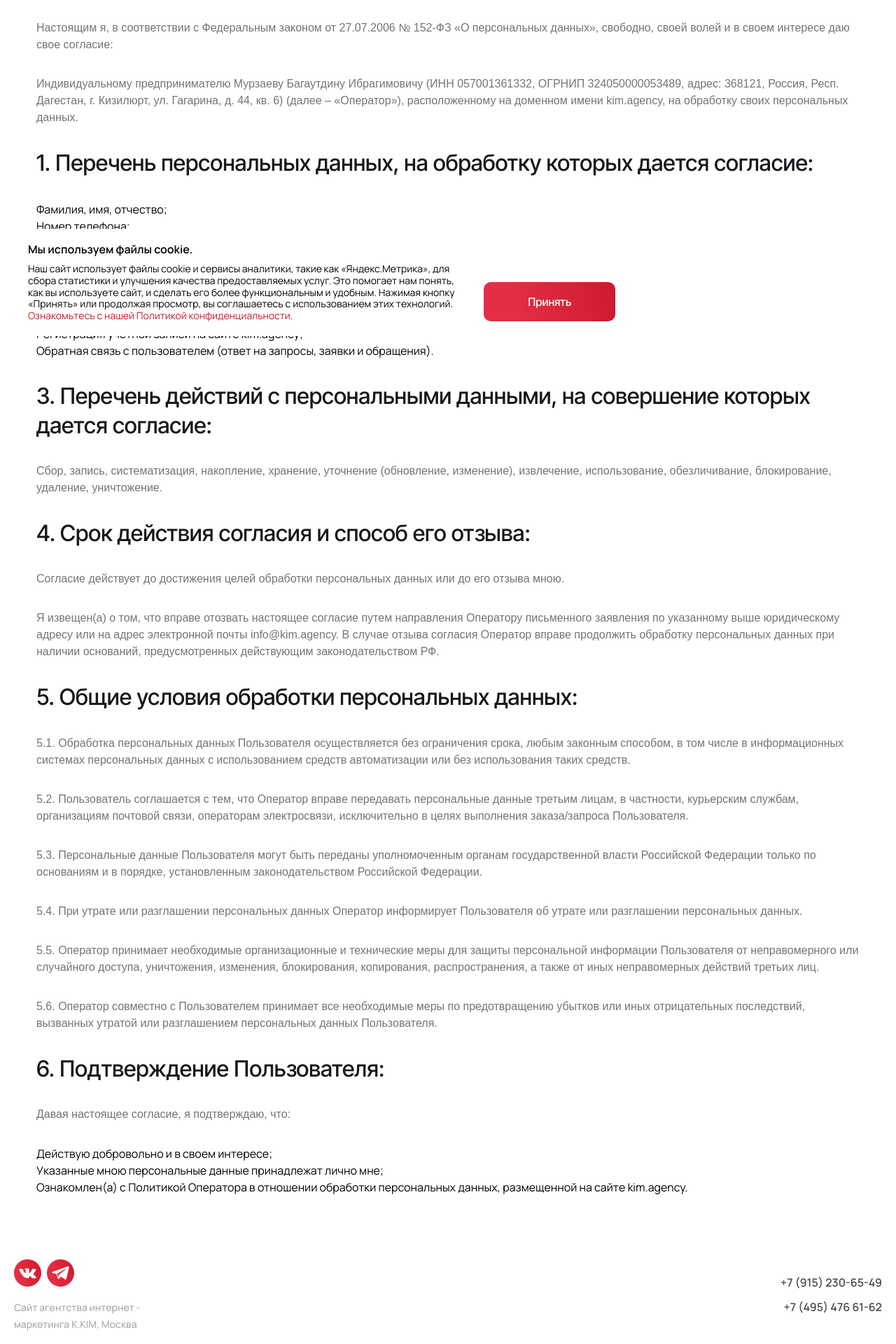
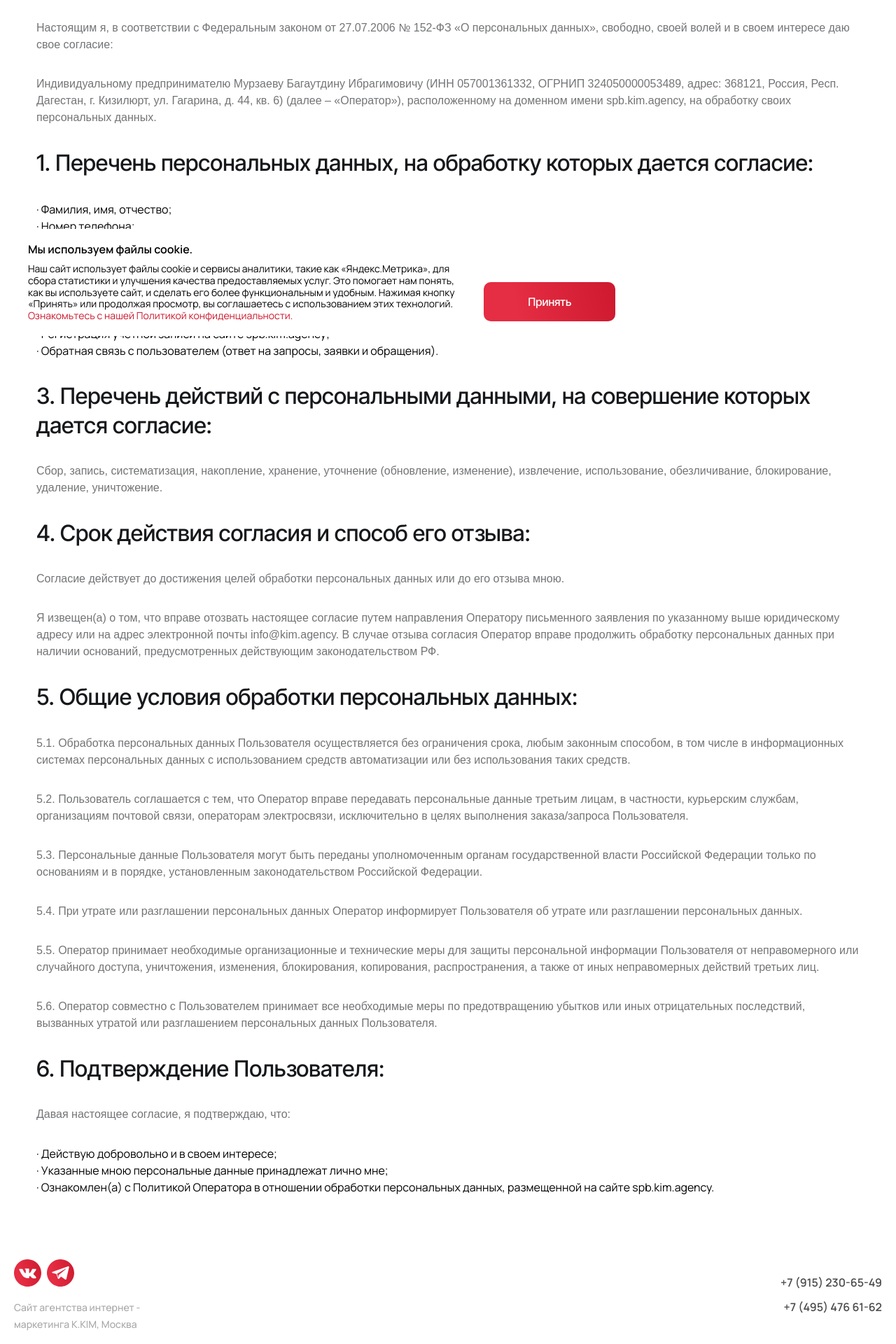
Before and after one commit to VLGKiwi/Kimmy-spb, a Next.js app: page /approve in a window 1280 px wide. Shown: the part 300-2220 px from the top of the page at 70% size. Built offline with nearby package versions, Linux system fonts and the light colour scheme; a web font is replaced by a local one.

Commit message:
feat: Добавил обозначение для spb

```diff
--- a/src/components/caseForm/caseForm.tsx
+++ b/src/components/caseForm/caseForm.tsx
@@ -78,7 +78,7 @@ const CaseForm: FC<CaseFormProps> = ({
     try {
       await axios.post(`https://api.telegram.org/bot${token}/sendMessage`, {
         chat_id: chatId,
-        text: message,
+        text: message + '\nИсточник: spb.kim.agency (Санкт-Петербург)',
       })
       setSuccessMessage({ text: 'Форма успешно отправлена!', isSuccess: true });
       // Очищаем форму после успешной отправки
--- a/src/components/form/form.tsx
+++ b/src/components/form/form.tsx
@@ -66,7 +66,7 @@ const Form: FC<FormProps> = ({
     try {
       await axios.post(`https://api.telegram.org/bot${token}/sendMessage`, {
         chat_id: chatId,
-        text: message,
+        text: message + '\nИсточник: spb.kim.agency (Санкт-Петербург)',
       })
       setSuccessMessage({ text: 'Форма успешно отправлена!', isSuccess: true });
       // Очищаем форму после успешной отправки
--- a/src/components/modalForm/modalForm.tsx
+++ b/src/components/modalForm/modalForm.tsx
@@ -84,7 +84,7 @@ const ModalForm: FC<ModalFormProps> = ({ className, development, details, count,
 		try {
 			await axios.post(`https://api.telegram.org/bot${token}/sendMessage`, {
 				chat_id: chatId,
-				text: message,
+				text: message + '\nИсточник: spb.kim.agency (Санкт-Петербург)',
 			})
 			setSuccessMessage({ text: 'Форма успешно отправлена!', isSuccess: true });
 			// Очищаем форму после успешной отправки
--- a/src/modules/widgetCase/widgetCase.tsx
+++ b/src/modules/widgetCase/widgetCase.tsx
@@ -39,7 +39,7 @@ const WidgetCase: FC<WidgetCaseProps> = ({
     try {
       await axios.post(`https://api.telegram.org/bot${token}/sendMessage`, {
         chat_id: chatId,
-        text: message,
+        text: message + '\nИсточник: spb.kim.agency (Санкт-Петербург)',
       })
       setSuccessMessage({ text: 'Форма успешно отправлена!', isSuccess: true });
       // Очищаем форму после успешной отправки
@@ -91,7 +91,7 @@ const WidgetCase: FC<WidgetCaseProps> = ({
                 )}
               </div>
             </form>
-            <p className={styles.form__description}>Нажимая на кнопку &quot;Получить консультацию&quot; Вы соглашаетесь с <Link href='/privacy-policy' target='_blank' style={{ color: '#CB172C'}}>обработкой персональных данных</Link></p>
+            <p className={styles.form__description}>Нажимая на кнопку &quot;Получить консультацию&quot; Вы соглашаетесь с <Link href='/privacy-policy' target='_blank' style={{ color: '#CB172C' }}>обработкой персональных данных</Link></p>
           </div>
         </div>
       </div>
--- a/src/views/approvePage/approvePage.tsx
+++ b/src/views/approvePage/approvePage.tsx
@@ -15,27 +15,27 @@ const PrivacyPage: FC<PrivacyPageProps> = ({
     <main className={rootClassName}>
       <NewModalContainer />
       <div className={styles.container}>
-        <p>Домен - <a href="https://kim.agency/" target="_blank" rel="noopener noreferrer">https://kim.agency/</a></p>
+        <p>Домен - <a href="https://spb.kim.agency" target="_blank" rel="noopener noreferrer">spb.kim.agency</a></p>
 
         <h1>СОГЛАСИЕ НА ОБРАБОТКУ ПЕРСОНАЛЬНЫХ ДАННЫХ</h1>
 
         <p>Настоящим я, в соответствии с Федеральным законом от 27.07.2006 № 152-ФЗ «О персональных данных», свободно, своей волей и в своем интересе даю свое согласие:</p>
 
-        <p>Индивидуальному предпринимателю Мурзаеву Багаутдину Ибрагимовичу (ИНН 057001361332, ОГРНИП 324050000053489, адрес: 368121, Россия, Респ. Дагестан, г. Кизилюрт, ул. Гагарина, д. 44, кв. 6) (далее – «Оператор»), расположенному на доменном имени <a href="https://kim.agency/" target="_blank" rel="noopener noreferrer">kim.agency</a>, на обработку своих персональных данных.</p>
+        <p>Индивидуальному предпринимателю Мурзаеву Багаутдину Ибрагимовичу (ИНН 057001361332, ОГРНИП 324050000053489, адрес: 368121, Россия, Респ. Дагестан, г. Кизилюрт, ул. Гагарина, д. 44, кв. 6) (далее – «Оператор»), расположенному на доменном имени <a href="https://spb.kim.agency" target="_blank" rel="noopener noreferrer">spb.kim.agency</a>, на обработку своих персональных данных.</p>
 
         <h2>1. Перечень персональных данных, на обработку которых дается согласие:</h2>
 
         <ul>
-          <li>Фамилия, имя, отчество;</li>
-          <li>Номер телефона;</li>
-          <li>Адрес электронной почты (e-mail).</li>
+          <li>· Фамилия, имя, отчество;</li>
+          <li>· Номер телефона;</li>
+          <li>· Адрес электронной почты (e-mail).</li>
         </ul>
 
         <h2>2. Цели обработки персональных данных:</h2>
 
         <ul>
-          <li>Регистрация учетной записи на сайте <a href="https://kim.agency/" target="_blank" rel="noopener noreferrer">kim.agency</a>;</li>
-          <li>Обратная связь с пользователем (ответ на запросы, заявки и обращения).</li>
+          <li>· Регистрация учетной записи на сайте <a href="https://spb.kim.agency" target="_blank" rel="noopener noreferrer">spb.kim.agency</a>;</li>
+          <li>· Обратная связь с пользователем (ответ на запросы, заявки и обращения).</li>
         </ul>
 
         <h2>3. Перечень действий с персональными данными, на совершение которых дается согласие:</h2>
@@ -63,9 +63,9 @@ const PrivacyPage: FC<PrivacyPageProps> = ({
         <p>Давая настоящее согласие, я подтверждаю, что:</p>
 
         <ul>
-          <li>Действую добровольно и в своем интересе;</li>
-          <li>Указанные мною персональные данные принадлежат лично мне;</li>
-          <li>Ознакомлен(а) с Политикой Оператора в отношении обработки персональных данных, размещенной на сайте <a href="https://kim.agency/" target="_blank" rel="noopener noreferrer">kim.agency</a>.</li>
+          <li>· Действую добровольно и в своем интересе;</li>
+          <li>· Указанные мною персональные данные принадлежат лично мне;</li>
+          <li>· Ознакомлен(а) с Политикой Оператора в отношении обработки персональных данных, размещенной на сайте <a href="https://spb.kim.agency" target="_blank" rel="noopener noreferrer">spb.kim.agency</a>.</li>
         </ul>
       </div>
     </main>
```
